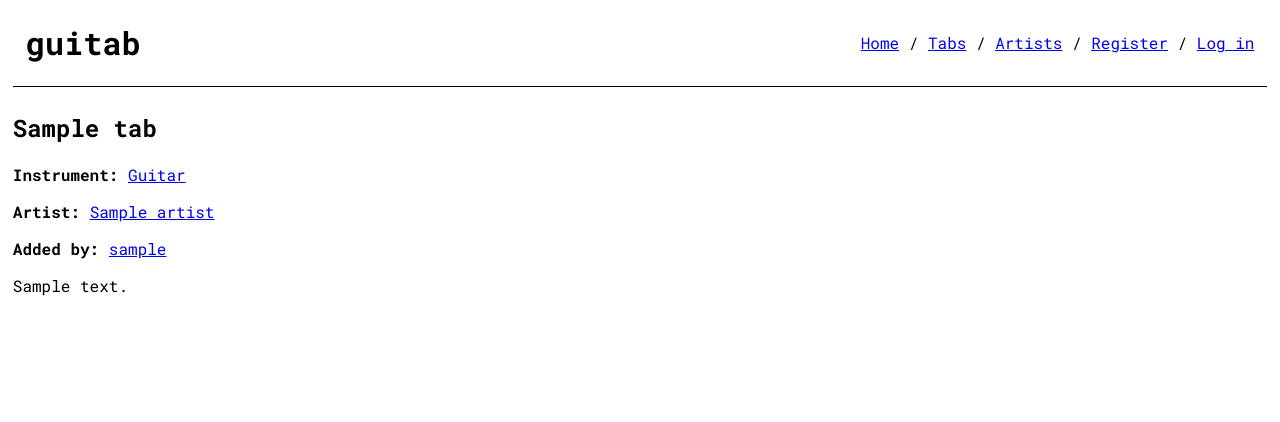
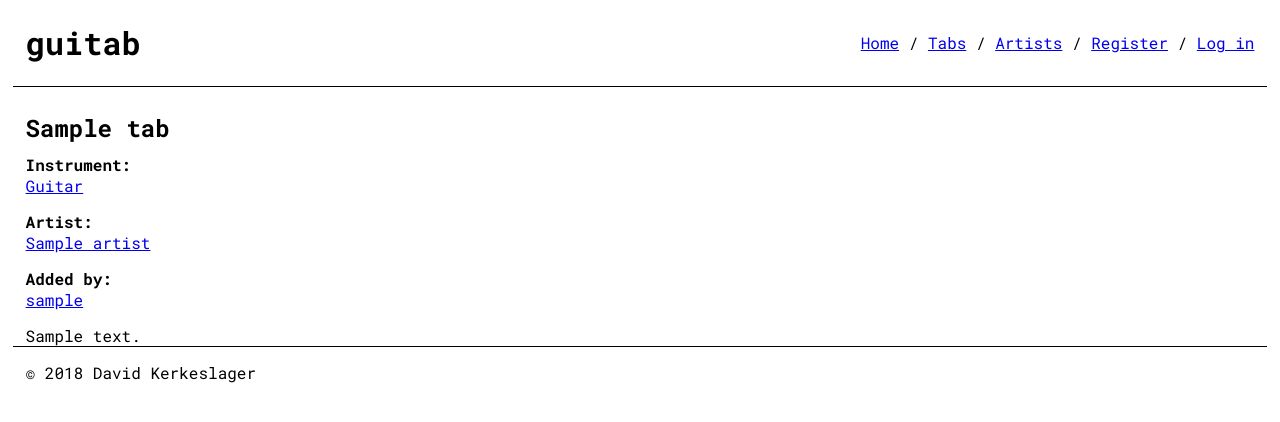
Before and after one commit to kerkeslager/guitartabs, a Django app: page /tabs/1/ in a window 1280 px wide. Shown: the top 422 px of the page. Run offline with Django 3.2, Linux system fonts and the light colour scheme; tables that the repository leaves empty hold one stand-in row (values such as "Sample post").

Commit message:
Add a footer and get styling up to a minimum quality

```diff
--- a/core/templates/core/base.html
+++ b/core/templates/core/base.html
@@ -55,9 +55,12 @@
       </nav>
     </header>
 
+    <main>
     {% block body %}{% endblock %}
+    </main>
 
     <footer id='site-footer'>
+      &copy; {% now 'Y' %} David Kerkeslager
     </footer>
   </body>
 </html>
--- a/tabs/static/tabs/style.css
+++ b/tabs/static/tabs/style.css
@@ -15,7 +15,7 @@ header#site-header {
   border-style: solid;
   border-color: black;
   padding: 0 1vw;
-  margin: 0 0 2vw 0;
+  margin: 0 0 15px 0;
 }
 
 header#site-header h1 a {
@@ -26,21 +26,48 @@ header#site-header h1 a:visited {
   color: black;
 }
 
+main {
+  margin: 0 1vw;
+}
+
+header#main-header {
+  display: flex;
+  flex-direction: row;
+  align-items: center;
+}
+
+header#main-header h2 {
+  margin: 10px 1.5vw 10px 0;
+}
+
+nav {
+  margin: 0 0 0 0;
+}
+
 nav span:not(:last-child)::after {
   content: '  /  ';
 }
 
+section.mapping,
 form {
   display: flex;
   flex-direction: column;
+  margin: 0;
 }
 
+section.mapping label,
 form label {
-  margin: 1vh 0 0 0;
+  font-weight: bold;
+}
+
+section.mapping label:not(:first-child),
+form label:not(:first-child) {
+  margin: 15px 0 0 0;
 }
 
 input[type=text] {
   width: 30em;
+  height: 25px;
 }
 
 select {
@@ -49,6 +76,23 @@ select {
 }
 
 input[type=submit] {
-  margin: 1vw 0 0 0;
+  margin: 15px 0 0 0;
   width: 8em;
 }
+
+section.tab-body {
+  margin-top: 15px;
+}
+
+footer#site-footer {
+  display: flex;
+  flex-direction: row;
+  flex-direction: row;
+  justify-content: space-between;
+  align-items: center;
+  border-width: 1px 0 0 0;
+  border-style: solid;
+  border-color: black;
+  padding: 15px 1vw;
+  margin: 0 0 0 0;
+}
--- a/tabs/templates/tabs/artist_create.html
+++ b/tabs/templates/tabs/artist_create.html
@@ -3,11 +3,13 @@
 {% block title %}Create new tab{% endblock %}
 
 {% block body %}
-  <h2>Creating artist</h2>
+  <header id='main-header'>
+    <h2>Creating artist</h2>
+  </header>
 
   <form action="{% url 'tabs:artist_create' %}" method='post'>
+    {{ artist_form }}
     {% csrf_token %}
-    {{ artist_form }}
     <input type='submit' value='Submit'/>
   </form>
 {% endblock %}
--- a/tabs/templates/tabs/create.html
+++ b/tabs/templates/tabs/create.html
@@ -3,11 +3,13 @@
 {% block title %}Create new tab{% endblock %}
 
 {% block body %}
-  <h2>Creating tab</h2>
+  <header id='main-header'>
+    <h2>Creating tab</h2>
+  </header>
 
   <form action="{% url 'tabs:create' %}" method='post'>
+    {{ tab_form }}
     {% csrf_token %}
-    {{ tab_form }}
     <input type='submit' value='Submit'/>
   </form>
 {% endblock %}
--- a/tabs/templates/tabs/detail.html
+++ b/tabs/templates/tabs/detail.html
@@ -3,27 +3,33 @@
 {% block title %}{{ tab.name }}{% endblock %}
 
 {% block body %}
-  <h2>{{ tab.name }}</h2>
-  <p>
-    <strong>Instrument:</strong>
-    <a href="{% url 'tabs:instrument' instrument=tab.instrument %}">
+  <header id='main-header'>
+    <h2>{{ tab.name }}</h2>
+
+    {% if request.user.is_authenticated and request.user == tab.user %}
+    <nav>
+      <span><a href="{% url 'tabs:edit' tab_id=tab.pk %}">Edit</a></span>
+    </nav>
+    {% endif %}
+  </header>
+
+  <section class='mapping'>
+    <label for='instrument-link'>Instrument:</label>
+    <a id='instrument-link' href="{% url 'tabs:instrument' instrument=tab.instrument %}">
       {{ tab.get_instrument_display }}
     </a>
-  </p>
-  <p>
-    <strong>Artist:</strong>
+
+    <label for='artist-link'>Artist:</label>
     {% if tab.artist %}
-    <a href="{% url 'tabs:artist_detail' artist_id=tab.artist.pk %}">{{ tab.artist.name }}</a>
+    <a id='artist-link' href="{% url 'tabs:artist_detail' artist_id=tab.artist.pk %}">
+      {{ tab.artist.name }}
+    </a>
     {% endif %}
-  </p>
-  <p>
-    <strong>Added by:</strong>
-    <a href="{% url 'users:profile' user_id=tab.user.pk %}">{{ tab.user.username }}</a>
-  </p>
 
-  {% if request.user.is_authenticated and request.user == tab.user %}
-  <p><a href="{% url 'tabs:edit' tab_id=tab.pk %}">Edit</a></p>
-  {% endif %}
+    <label for='user-link'>Added by:</label>
+    <a id='user-link' href="{% url 'users:profile' user_id=tab.user.pk %}">{{ tab.user.username }}</a>
+  </section>
 
-  <p class='tabulature-body'>{{ tab.body }}</p>
+
+  <section class='tab-body'>{{ tab.body }}</section>
 {% endblock %}
--- a/tabs/templates/tabs/tab_list.html
+++ b/tabs/templates/tabs/tab_list.html
@@ -10,10 +10,12 @@
   {% endfor %}
 </nav>
 
-<p><a href="{% url 'tabs:create' %}">Create a tab</a></p>
-
+{% if tabs.all %}
 <ul>
   {% for tab in tabs %}
   <li><a href="{% url 'tabs:detail' tab.pk %}">{{ tab.name }}</a></li>
   {% endfor %}
 </ul>
+{% else %}
+<p>There are no tabs to display.</p>
+{% endif %}
```
Also changed, not shown: tabs/templates/tabs/artist.html (+8 -1 lines), tabs/templates/tabs/artist_index.html (+6 -2 lines), tabs/templates/tabs/index.html (+8 -1 lines), users/templates/users/profile.html (+11 -4 lines).
